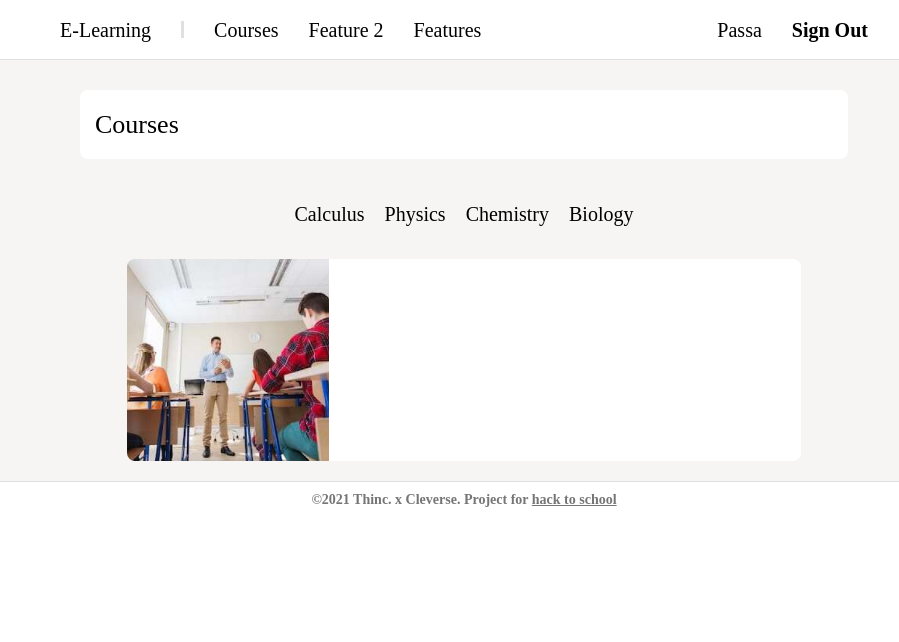
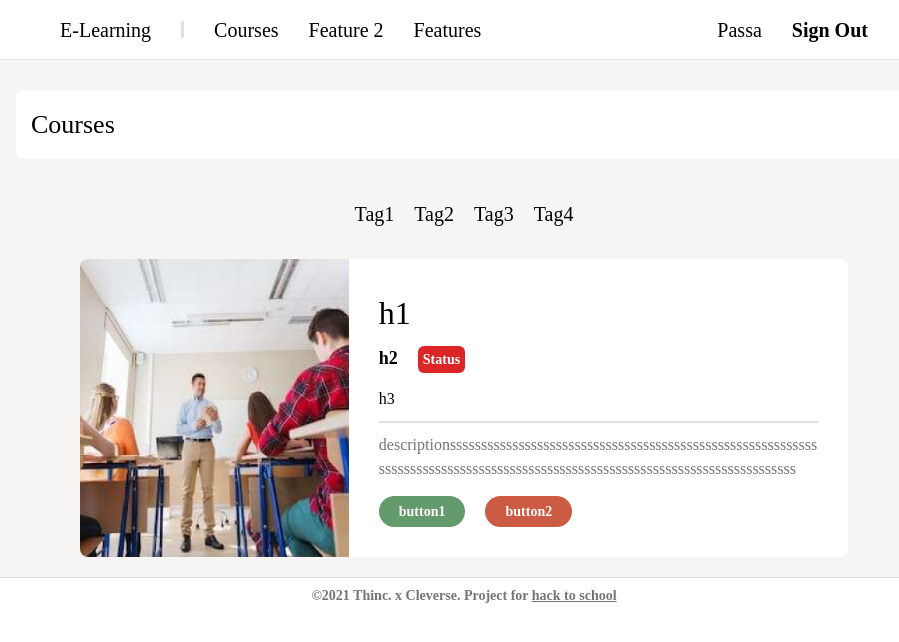
Before and after one commit to NasmeenI/E-COURSE-PLATFORM, a React (Create React App) app in the folder frontend/: page /courses in a window 1280 px wide. Shown: the top 642 px of the page, without its empty margins (176-1075 px from the left). Built offline with nearby package versions, Linux system fonts and the light colour scheme.

Commit message:
add course component

```diff
--- a/frontend/src/views/courses/Course.js
+++ b/frontend/src/views/courses/Course.js
@@ -1,6 +1,23 @@
 import pic5 from "../courses/assets/pic5.png";
 export default function Course(prop) {
-    return <div className="my-[20px] bg-white flex flex-row rounded-lg">
-        <img src={pic5} alt="pic5" className="w-[30%] rounded-l-lg"></img>
+    return <div className="my-[20px] bg-white flex flex-row rounded-lg w-[60%]">
+        <img src={pic5} alt="pic5" className="w-[35%] rounded-l-lg"></img>
+        <div className="flex flex-col w-[65%] p-[30px]">
+            {/* text */}
+            <span className="font-primary text-[32px] mb-[3px] break-words">h1</span>
+            <div className="flex flex-row items-baseline mb-[5px]">
+                <span className="font-secondary font-bold text-[18px] my-[5px] break-words">h2</span>
+                <span className="font-secondary font-bold text-[14px] bg-red-600 rounded-md ml-[20px] text-white py-[3px] px-[5px]">Status</span>
+            </div>
+
+            <span className="font-secondary text-[16px] my-[5px] break-words">h3</span>
+            <div className="w-full h-[2px] bg-[#E0E0E0] my-[5px]"></div>
+            <span className="font-secondary text-[16px] my-[5px] text-[#757575] break-words">descriptionssssssssssssssssssssssssssssssssssssssssssssssssssssssssssssssssssssssssssssssssssssssssssssssssssssssssssssssssssssssssssssss</span>
+            {/* button */}
+            <div className="flex flex-row mt-[10px]">
+                <span className="font-secondary font-bold text-[14px] mr-[20px] bg-[#639B6D] text-white rounded-full py-[5px] px-[20px] text-center ">button1</span>
+                <span className="font-secondary font-bold text-[14px] bg-[#CB5B43] text-white rounded-full py-[5px] px-[20px] text-center ">button2</span>
+            </div>
+        </div>
     </div>
 }
--- a/frontend/src/views/courses/Courses.js
+++ b/frontend/src/views/courses/Courses.js
@@ -9,16 +9,16 @@ export default function Courses() {
       {/* body */}
       <div className="bg-[#F6F5F4] mt-[60px] w-full flex flex-col justify-evenly items-center">
         {/* Courses box */}
-        <div className="bg-white m-[30px] w-[60%] py-[15px] rounded-lg">
+        <div className="bg-white m-[30px] w-[70%] py-[15px] rounded-lg">
           <span className="text-right font-primary text-[26px] ml-[15px]">Courses</span>
         </div>
 
         {/* Tag */}
         <div className="flex flex-row justify-evenly items-center">
-          <span className="m-[10px] text-[20px] font-primary">Calculus</span>
-          <span className="m-[10px] text-[20px] font-primary">Physics</span>
-          <span className="m-[10px] text-[20px] font-primary">Chemistry</span>
-          <span className="m-[10px] text-[20px] font-primary">Biology</span>
+          <span className="m-[10px] text-[20px] font-primary">Tag1</span>
+          <span className="m-[10px] text-[20px] font-primary">Tag2</span>
+          <span className="m-[10px] text-[20px] font-primary">Tag3</span>
+          <span className="m-[10px] text-[20px] font-primary">Tag4</span>
         </div>
 
         {/* Course */}
```
Also changed, not shown: frontend/src/index.css (line endings or trailing spaces).
